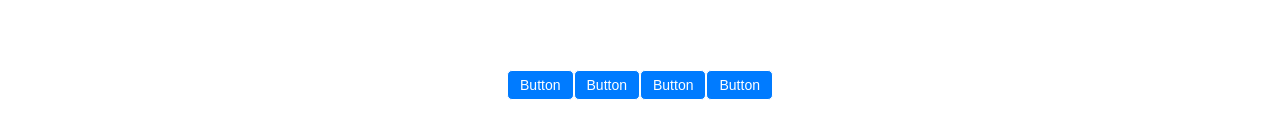
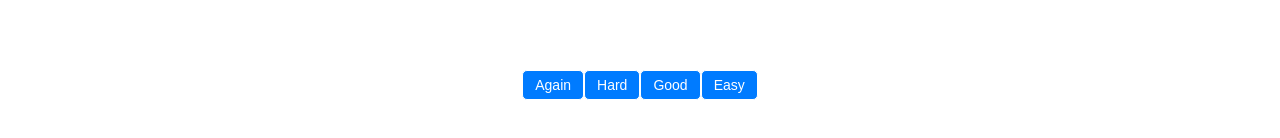
Before and after one commit to GoodHeartCoder/flash-card, a React (Vite) app: page /study/1 in a window 1280 px wide. Shown: the part 214-352 px from the top of the page. Built offline with nearby package versions, Linux system fonts and the light colour scheme.

Commit message:
first commit

```diff
--- a/package.json
+++ b/package.json
@@ -8,7 +8,7 @@
     "build": "vite build",
     "lint": "eslint .",
     "preview": "vite preview",
-    "server": "json-server --watch data/data.json --port 9000"
+    "server": "json-server --watch data/data.json --port 9000 --delay 1000"
   },
   "dependencies": {
     "@hugeicons/core-free-icons": "^1.0.16",
--- a/src/pages/StudyPage.jsx
+++ b/src/pages/StudyPage.jsx
@@ -5,15 +5,14 @@ function StudyPage() {
     <div className={styles.container}>
       <div className={styles.question}>Lorem ipsum dolor </div>
       <div className={styles.answer}>
-        {" "}
         Lorem ipsum dolor sit amet consectetur adipisicing elit. Rerum explicabo
-        nobis{" "}
+        nobis
       </div>
       <div className={styles.buttons}>
-        <Button />
-        <Button />
-        <Button />
-        <Button />
+        <Button text="Again" />
+        <Button text="Hard" />
+        <Button text="Good" />
+        <Button text="Easy" />
       </div>
     </div>
   );
```
